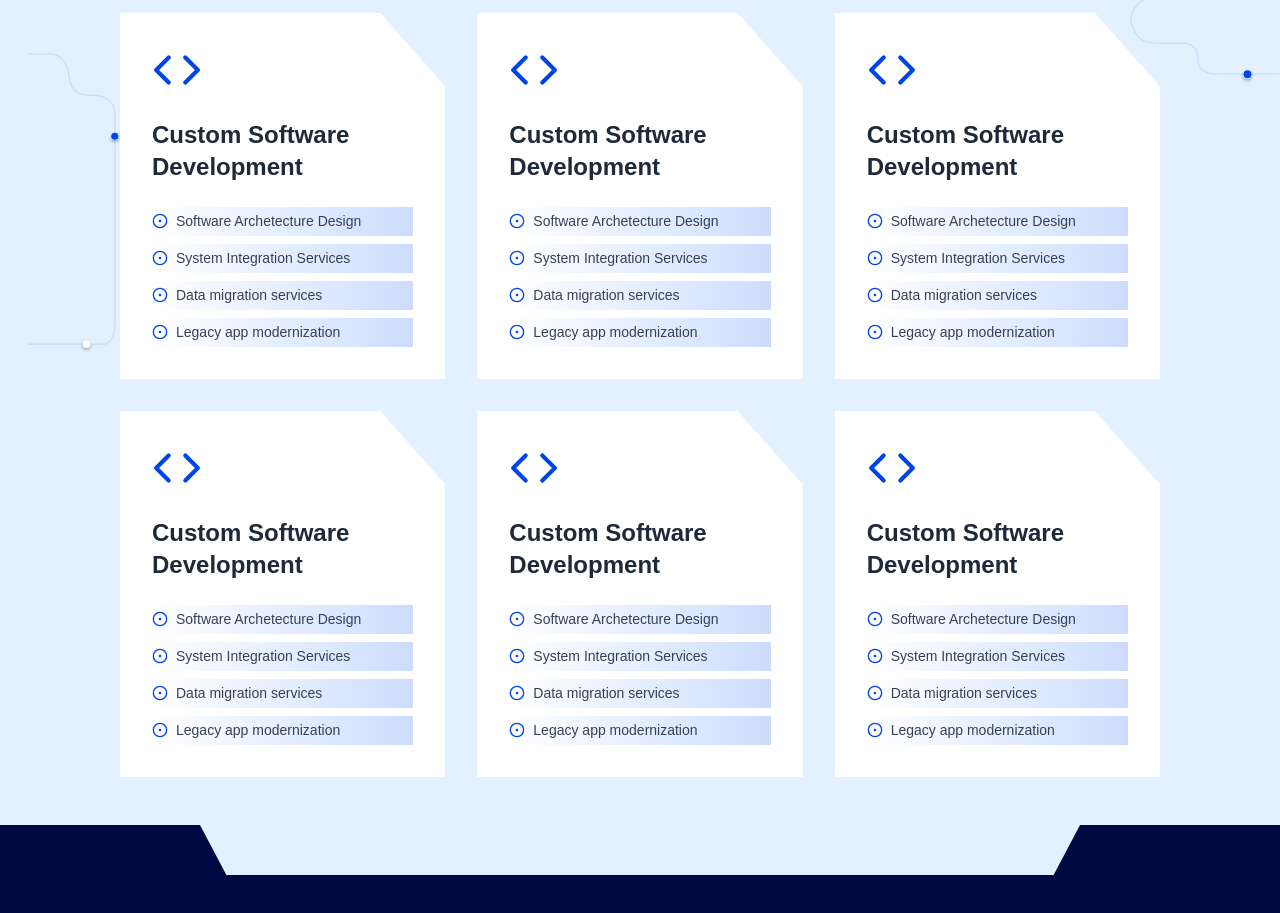
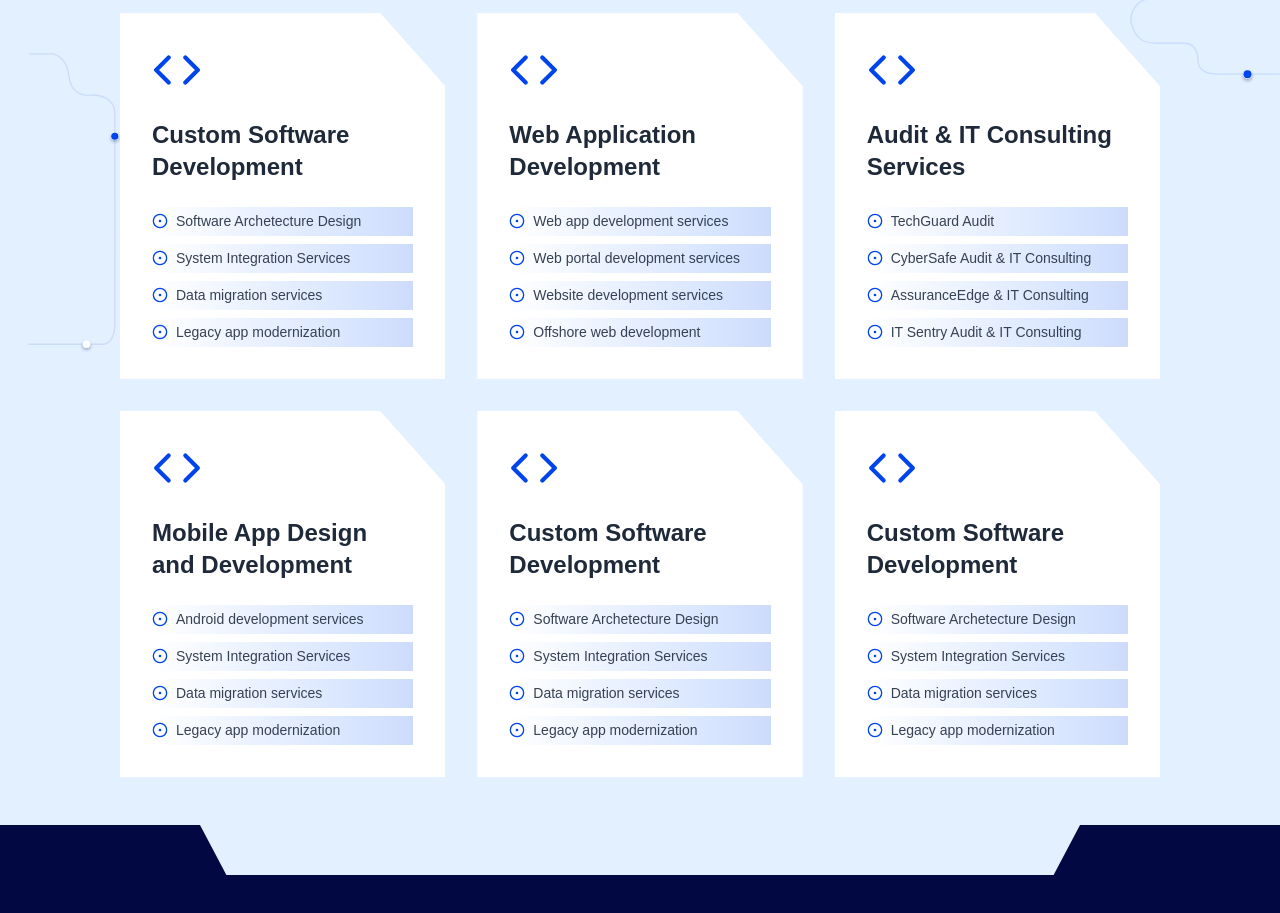
Before and after one commit to HumaiWebs/humai, a Next.js app: page / in a window 1280 px wide. Shown: the part 994-1907 px from the top of the page. Built offline with nearby package versions, Linux system fonts and the light colour scheme.

Commit message:
fix: update service titles and points in Services component

```diff
--- a/app/components/services.tsx
+++ b/app/components/services.tsx
@@ -43,29 +43,29 @@ export default function Services() {
           />
           <ServiceCard
             Icon={CodeIcon}
-            title="Custom Software Development"
+            title="Web Application Development"
             points={[
-              "Software Archetecture Design",
-              "System Integration Services",
-              "Data migration services",
-              "Legacy app modernization",
+              "Web app development services",
+              "Web portal development services",
+              "Website development services",
+              "Offshore web development",
             ]}
           />
           <ServiceCard
             Icon={CodeIcon}
-            title="Custom Software Development"
+            title="Audit & IT Consulting Services"
             points={[
-              "Software Archetecture Design",
-              "System Integration Services",
-              "Data migration services",
-              "Legacy app modernization",
+              "TechGuard Audit",
+              "CyberSafe Audit & IT Consulting",
+              "AssuranceEdge & IT Consulting",
+              "IT Sentry Audit & IT Consulting",
             ]}
           />
           <ServiceCard
             Icon={CodeIcon}
-            title="Custom Software Development"
+            title="Mobile App Design and Development"
             points={[
-              "Software Archetecture Design",
+              "Android development services",
               "System Integration Services",
               "Data migration services",
               "Legacy app modernization",
```
